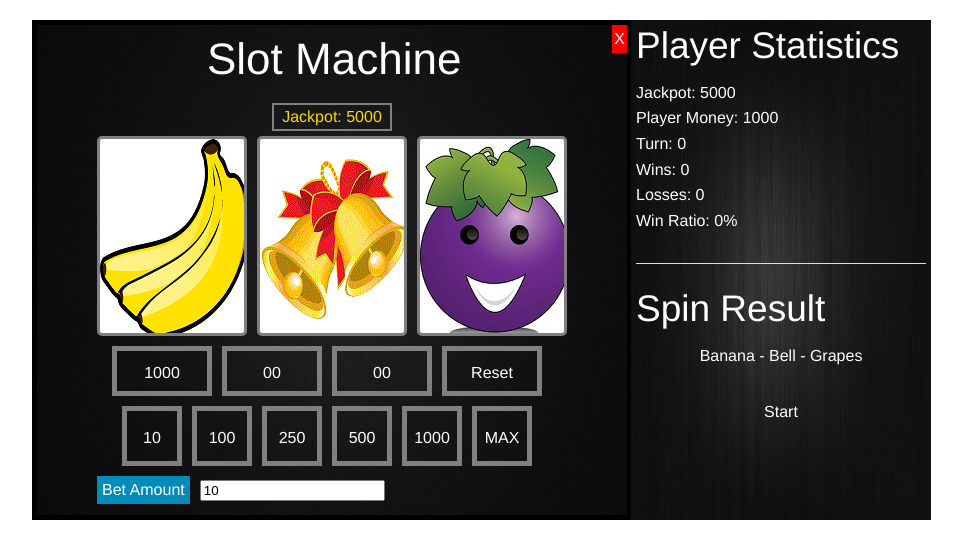
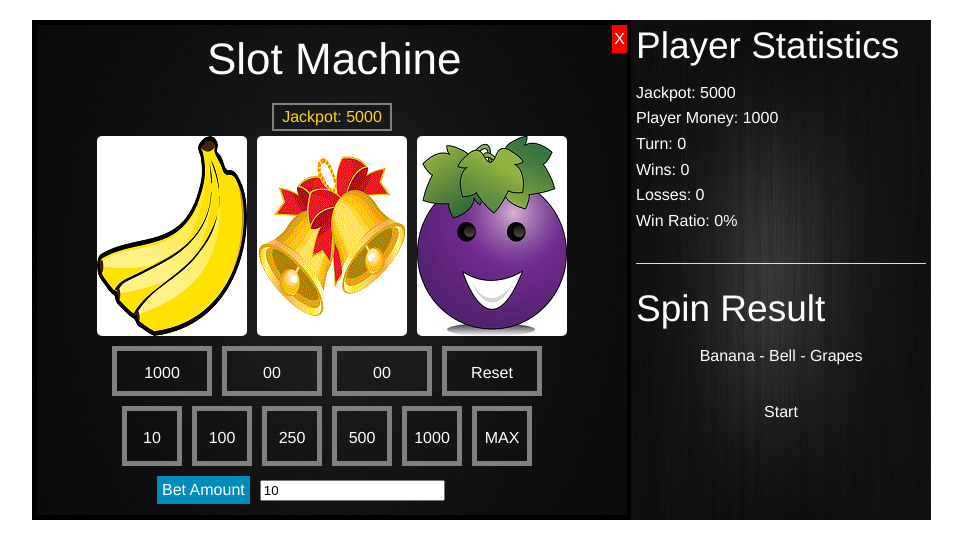
Before and after one commit to irichardi/slotmachine, a plain HTML site: page index.html in a window 1280 px wide. Shown: the whole page, without its empty margins (78-1040 px from the left). Drawn offline with Linux system fonts and the light colour scheme.

Commit message:
Few changes to css

```diff
--- a/css/main.css
+++ b/css/main.css
@@ -7,9 +7,10 @@ ul#playerStats {
 	position:relative;
 	margin-left:10px;
 	left:40px
+
 }
 #barsBox > *{
-	border:5px solid grey;
+
 	width:150px;
 	height:200px;
 	border-radius:5px;
@@ -62,7 +63,7 @@ ul#playerStats {
 #betEntry{
 	position:relative;
 	top:30px;
-	left:60px;
+	left:120px;
 	width:500px;
 	height:50px;
 }
```
